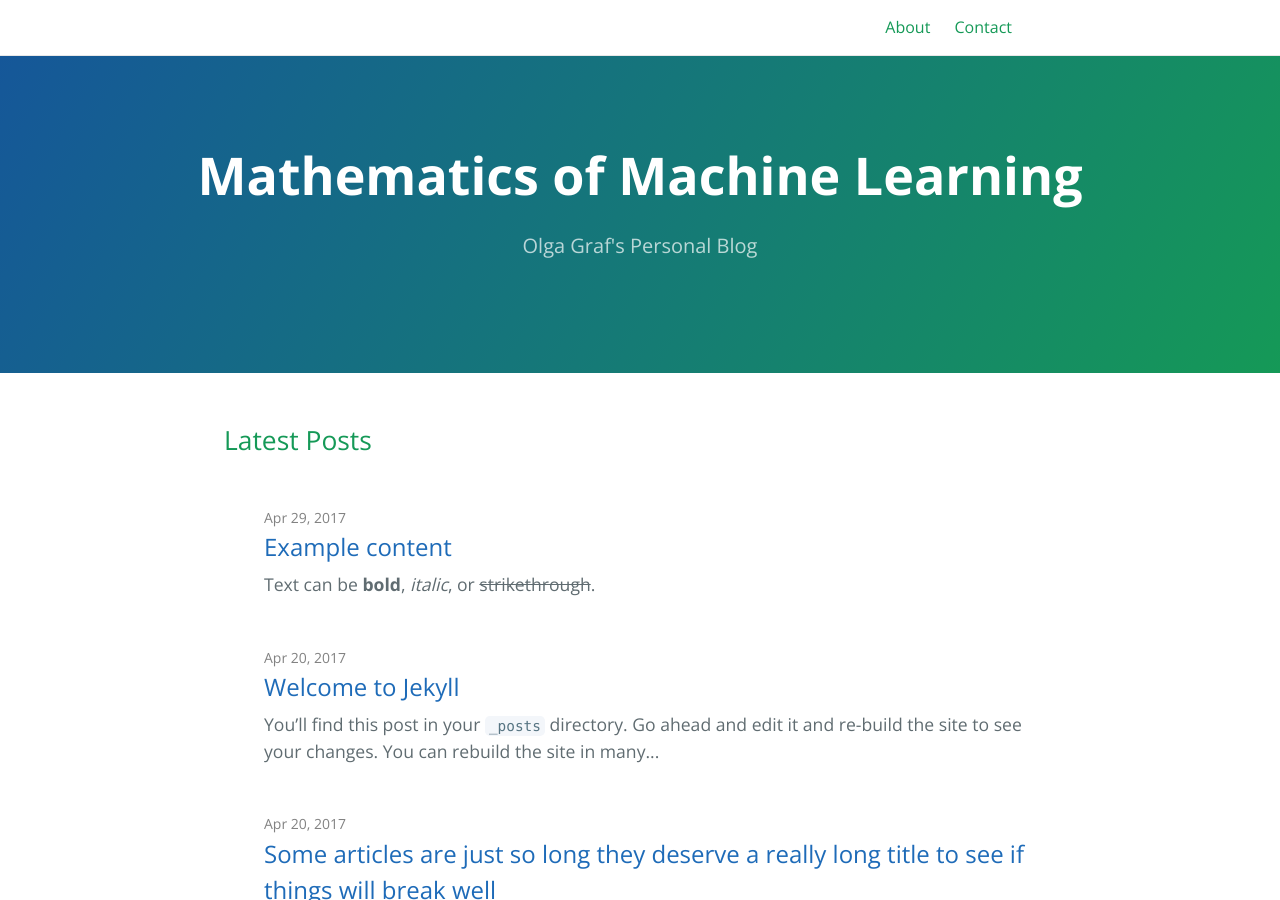
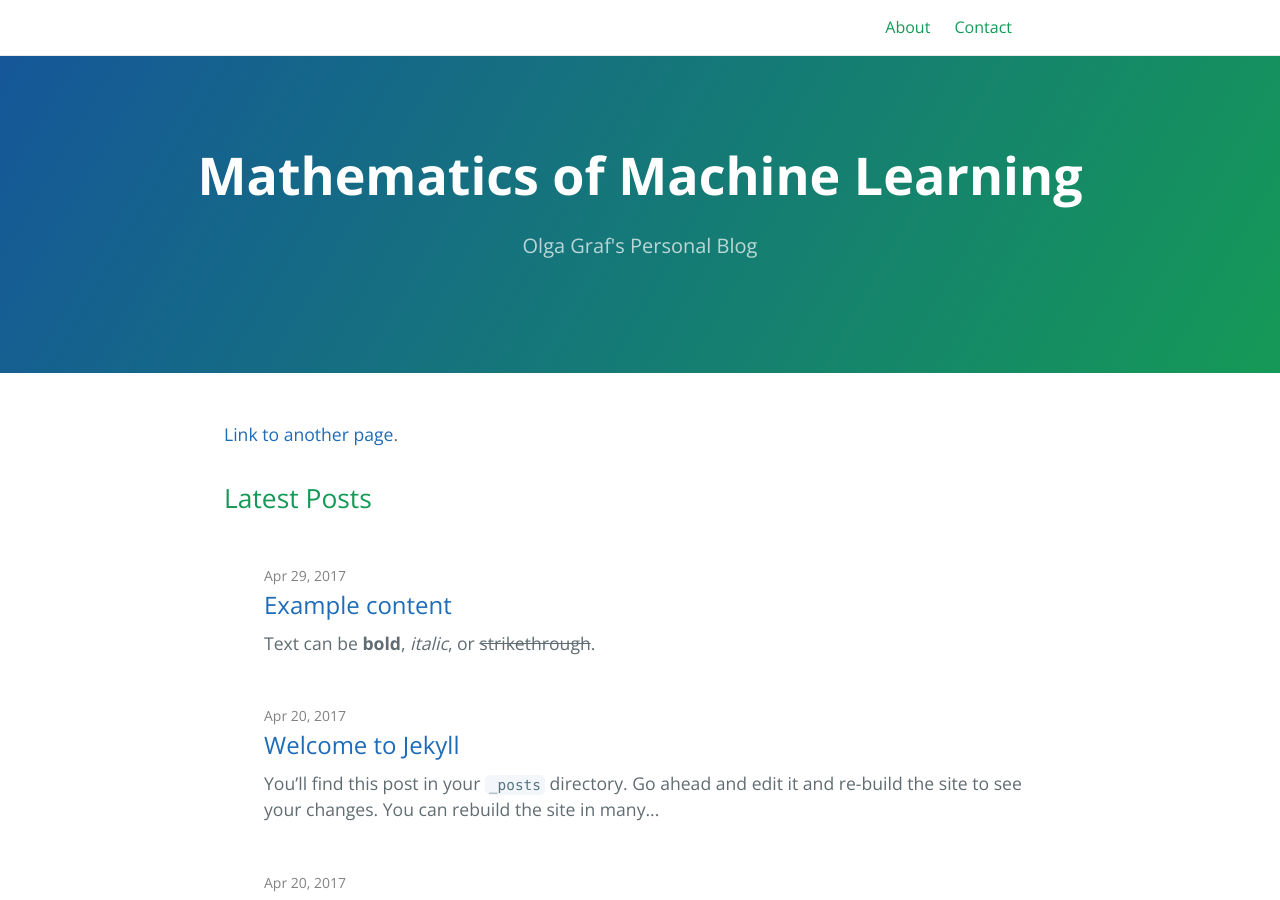
Before and after one commit to olgagraf/olgagraf.github.io, a Jekyll site: the page built from index.md, in a window 1280 px wide and 900 px high. Built offline with Jekyll 4.4.1, drawn with Linux system fonts in a browser that asks for light colours.

Commit message:
Update index.md

```diff
--- a/index.md
+++ b/index.md
@@ -7,3 +7,5 @@
 #
 layout: home
 ---
+
+[Link to another page](./new.html).
```
